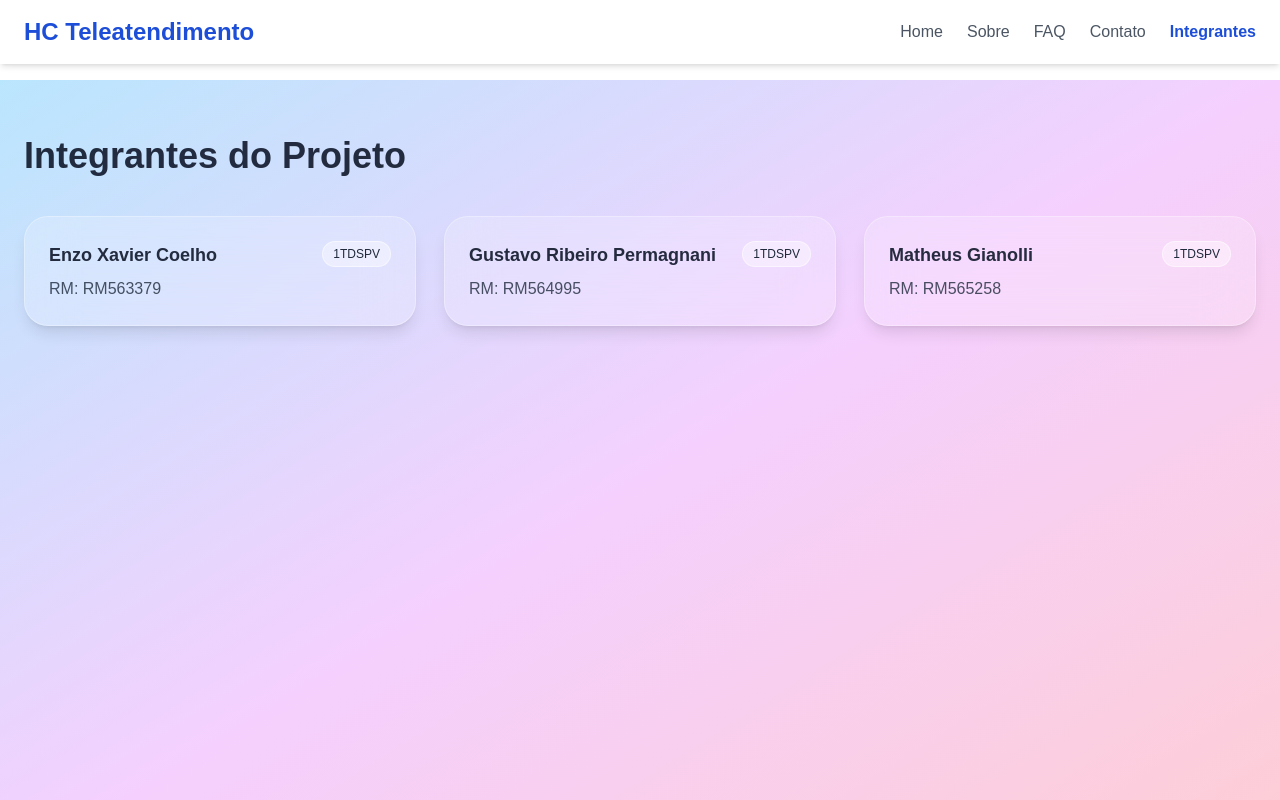
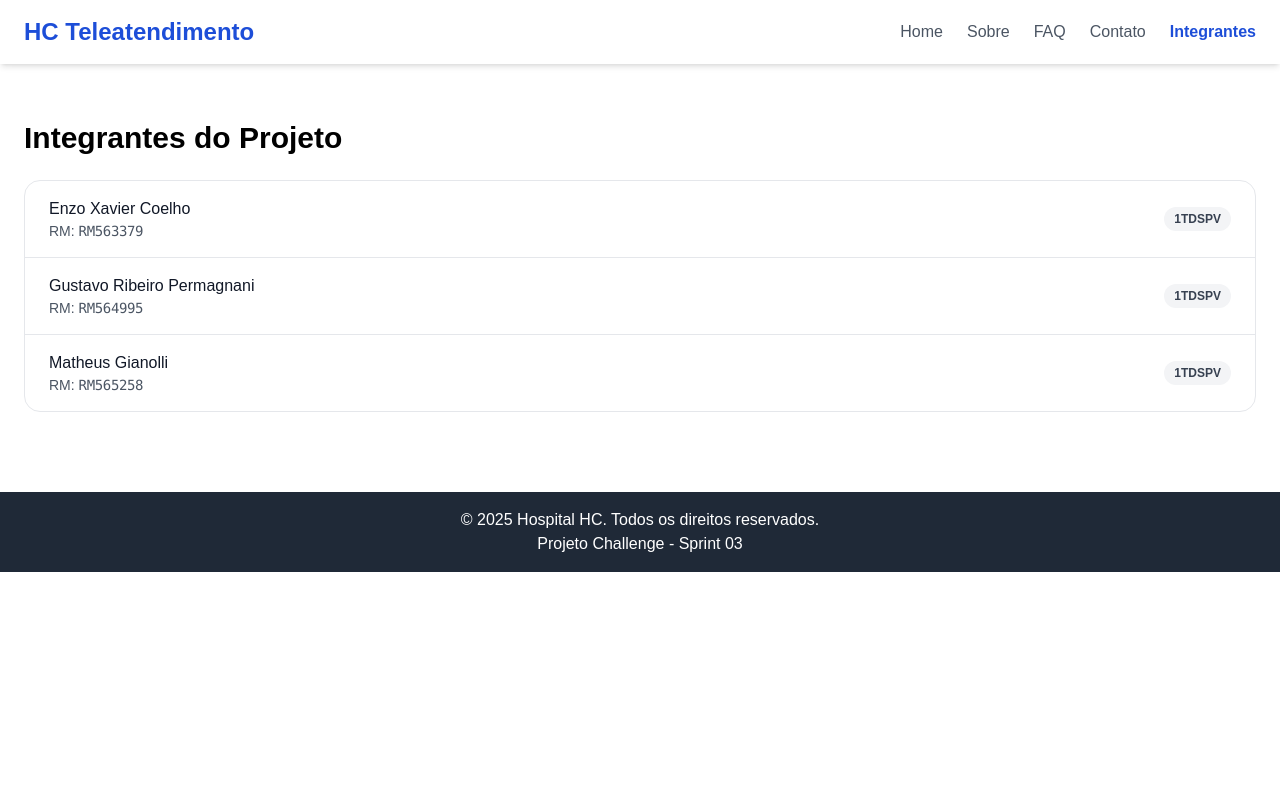
Before and after one commit to MatheusGianolli/CHALLENGEsprint3, a React (Vite) app: page /integrantes in a window 1280 px wide. Shown: the top 800 px of the page. Built offline with nearby package versions, Linux system fonts and the light colour scheme.

Commit message:
feat: estilizando teampage layout compacto em lista com dividers e foco em legibilidade

```diff
--- a/src/pages/TeamPage.tsx
+++ b/src/pages/TeamPage.tsx
@@ -6,29 +6,27 @@ export default function TeamPage() {
   ];
 
   return (
-    <div className="min-h-screen bg-gradient-to-br from-sky-200 via-fuchsia-200 to-rose-200">
-      <div className="container mx-auto px-6 py-14">
-        <h2 className="text-4xl font-black mb-10 text-slate-900/90">
-          Integrantes do Projeto
-        </h2>
+    <div className="container mx-auto px-6 py-10">
+      <h2 className="text-3xl font-bold mb-6">Integrantes do Projeto</h2>
 
-        <div className="grid grid-cols-1 md:grid-cols-2 lg:grid-cols-3 gap-7">
-          {teamMembers.map((member) => (
+      <div className="overflow-hidden rounded-2xl border border-gray-200 bg-white">
+        {teamMembers.map((member, idx) => (
           <div
             key={member.rm}
-              className="rounded-3xl p-6 border border-white/30 bg-white/20 backdrop-blur-xl shadow-lg"
+            className={`flex flex-col sm:flex-row sm:items-center justify-between gap-2 px-6 py-4 ${idx !== teamMembers.length - 1 ? "border-b border-gray-200" : ""}`}
           >
-              <div className="flex items-start justify-between">
-                <p className="font-semibold text-lg text-slate-900/90">{member.nome}</p>
-                <span className="text-xs font-medium px-2.5 py-1 rounded-full bg-white/40 text-slate-800 border border-white/50">
+            <div>
+              <p className="font-medium text-gray-900">{member.nome}</p>
+              <p className="text-sm text-gray-600">
+                RM: <span className="font-mono tracking-tight">{member.rm}</span>
+              </p>
+            </div>
+            <span className="self-start sm:self-auto text-xs font-semibold px-2.5 py-1 rounded-full bg-gray-100 text-gray-700">
               {member.turma.toUpperCase()}
             </span>
-              </div>
-              <p className="text-slate-800/80 mt-2">RM: {member.rm}</p>
           </div>
         ))}
       </div>
     </div>
-    </div>
   );
 }
```
Lines whose indentation alone changed are shown as unchanged.
